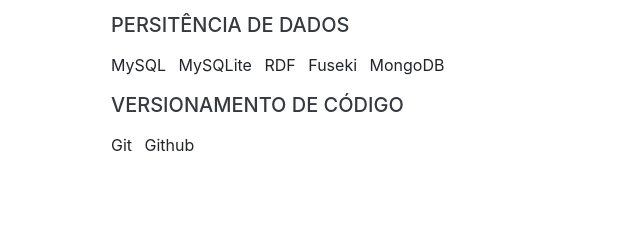
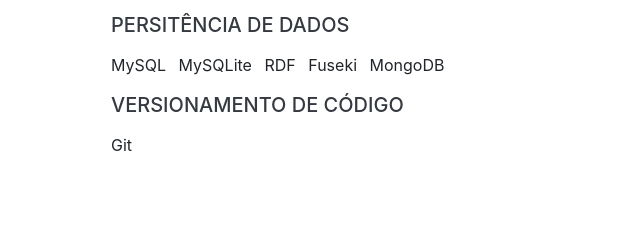
Before and after one commit to thiagogcosta/thiagogcosta.github.io, a website with bundled scripts: page index.html in a window 1280 px wide. Shown: the part 5562-5800 px from the top of the page, 209-849 px from the left. Built offline with nearby package versions, Linux system fonts and the light colour scheme; a web font is replaced by a local one.

Commit message:
update git

```diff
--- a/index.html
+++ b/index.html
@@ -400,7 +400,6 @@
         <h5 class="mb-3">Versionamento de Código</h5>
         <ul class="list-inline">
           <li class="list-inline-item">Git</li>
-          <li class="list-inline-item">Github</li>
         </ul>
       </div>
     </section>
```
